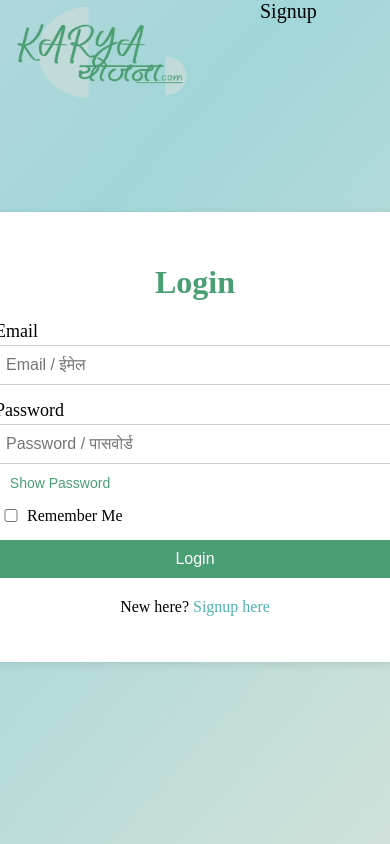
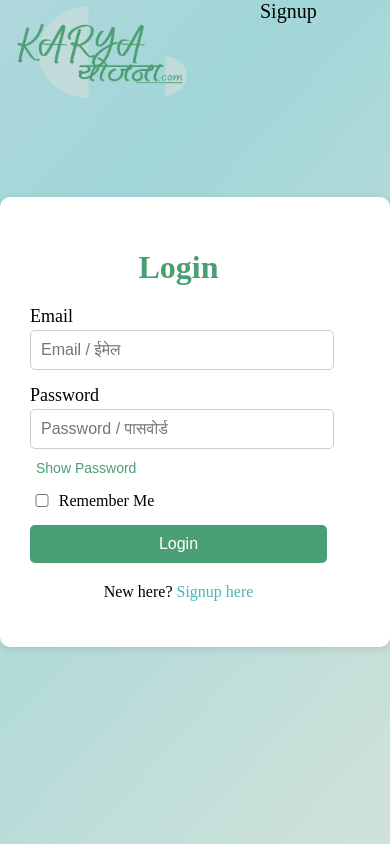
Before and after one commit to b-shhhh/KaryaYojana, a React (Vite) app in the folder karya-yojana/: page /login in a window 390 px wide. Shown: the top 844 px of the page. Built offline with nearby package versions, Linux system fonts and the light colour scheme.

Commit message:
Form validaiton, layout management, and ads

```diff
--- a/karya-yojana/src/css/EmployerLogin.css
+++ b/karya-yojana/src/css/EmployerLogin.css
@@ -1,18 +1,19 @@
-.login {
-    height: auto; /* Ensure the body takes the full height of the viewport */
-    margin: 0; /* Remove default margin */
+.emp-login {
+    height: auto;
+    margin: 0;
     background: linear-gradient(132deg, #f9dfec, #a1d6d8, #ffeddc);
-    background-size: 300% 300%; /* Increase the size of the background for animation */
-    animation: Gradient 15s ease-in-out infinite; /* Apply the animation */
+    background-size: 300% 300%;
+    animation: emp-Gradient 15s ease-in-out infinite;
 }
+
 @media (max-width: 480px) {
-    .Form-Box {
+    .emp-form-box {
         max-width: 90%;
         min-width: unset;
     }
 }
 
-@keyframes Gradient {
+@keyframes emp-Gradient {
     0% {
         background-position: 0% 50%;
     }
@@ -23,7 +24,8 @@
         background-position: 0% 50%;
     }
 }
-.login {
+
+.emp-login {
     display: flex;
     justify-content: center;
     align-items: center;
@@ -31,30 +33,30 @@
     background-color: #f4f4f4;
 }
 
-.Box {
+.emp-box {
     background: #fff;
     padding: 30px;
     border-radius: 10px;
     box-shadow: 0 2px 8px rgba(0, 0, 0, 0.1);
 }
 
-.Form-Box {
+.emp-form-box {
     max-width: 400px;
     min-width: 400px;
     width: 100%;
 }
 
-.form h1 {
+.emp-form h1 {
     text-align: center;
     margin-bottom: 20px;
-    color:#4a9e73;
+    color: #4a9e73;
 }
 
-.input-group {
+.emp-input-group {
     margin-bottom: 15px;
 }
 
-.input-group input {
+.emp-input-group input {
     width: 95%;
     padding: 10px;
     border: 1px solid #ccc;
@@ -62,7 +64,8 @@
     font-size: 16px;
     margin-top: 3px;
 }
-.input-group select{
+
+.emp-input-group select {
     width: 100%;
     padding: 10px;
     border: 1px solid #ccc;
@@ -70,49 +73,42 @@
     font-size: 16px;
     margin-top: 3px;
 }
-.input-group label{
+
+.emp-input-group label {
     font-size: 18px;
 }
-.remember-me-group {
+
+.emp-remember-me-group {
     display: flex;
     align-items: center;
-    gap: 0px; /* Minimal gap for natural spacing */
+    gap: 0px;
 }
 
-.remember-me-group input[type="checkbox"] {
-    width:8%;
-    margin: 0; /* Remove any extra margins */
-    padding: 0; /* Remove extra padding */
-
+.emp-remember-me-group input[type="checkbox"] {
+    width: 8%;
+    margin: 0;
+    padding: 0;
 }
 
-.remember-me-group label {
-    margin: 0; /* Ensure no extra margin */
-    font-size: 16px; /* Adjust text size if necessary */
+.emp-remember-me-group label {
+    margin: 0;
+    font-size: 16px;
 }
 
-
-.input-group button.show-password-btn {
+.emp-input-group .emp-show-password-btn {
     background: none;
     border: none;
-    color:#4a9e73;
+    color: #4a9e73;
     cursor: pointer;
     font-size: 14px;
     margin-top: 10px;
 }
-.remember-me-group input[type="checkbox"]:checked {
+
+.emp-remember-me-group input[type="checkbox"]:checked {
     accent-color: #4a9e73;
 }
 
-.remember-me-group input[type="checkbox"]:checked::after {
-    content: '✔'; /* Checkmark */
-    color: white;
-    font-size: 14px;
-    position: absolute;
-    top: 1px;
-    left: 4px;
-}
-.login-btn {
+.emp-login-btn {
     width: 100%;
     padding: 10px;
     background-color: #4a9e73;
@@ -123,27 +119,30 @@
     cursor: pointer;
 }
 
-.login-btn:hover {
+.emp-login-btn:hover {
     background: linear-gradient(132deg, #4fb3b5, #c5fd9a);
     color: #313131;
     font-weight: bold;
 }
-input:focus{
+
+.emp-input-group input:focus {
     background-color: #d1f1f3;
 }
-select:focus{
+
+.emp-input-group select:focus {
     background-color: #d1f1f3;
 }
-.signup-link {
+
+.emp-signup-link {
     text-align: center;
     margin-top: 20px;
 }
 
-.signup-link a {
+.emp-signup-link a {
     color: #4fb3b5;
     text-decoration: none;
 }
 
-.signup-link a:hover {
+.emp-signup-link a:hover {
     text-decoration: underline;
 }
--- a/karya-yojana/src/css/Login.css
+++ b/karya-yojana/src/css/Login.css
@@ -1,18 +1,16 @@
-.login {
+.login-container {
     height: auto; /* Ensure the body takes the full height of the viewport */
     margin: 0; /* Remove default margin */
     background: linear-gradient(132deg, #f9dfec, #a1d6d8, #ffeddc);
     background-size: 300% 300%; /* Increase the size of the background for animation */
-    animation: Gradient 15s ease-in-out infinite; /* Apply the animation */
-}
-@media (max-width: 480px) {
-    .Form-Box {
-        max-width: 90%;
-        min-width: unset;
-    }
+    animation: login-gradient 15s ease-in-out infinite; /* Apply the animation */
+    display: flex;
+    justify-content: center;
+    align-items: center;
+    height: 100vh;
 }
 
-@keyframes Gradient {
+@keyframes login-gradient {
     0% {
         background-position: 0% 50%;
     }
@@ -23,38 +21,32 @@
         background-position: 0% 50%;
     }
 }
-.login {
-    display: flex;
-    justify-content: center;
-    align-items: center;
-    height: 100vh;
-    background-color: #f4f4f4;
-}
 
-.Box {
+.login-box {
     background: #fff;
     padding: 30px;
     border-radius: 10px;
     box-shadow: 0 2px 8px rgba(0, 0, 0, 0.1);
 }
 
-.Form-Box {
+.login-form-box {
     max-width: 400px;
     min-width: 400px;
     width: 100%;
 }
 
-.form h1 {
+.login-form h1 {
     text-align: center;
     margin-bottom: 20px;
-    color:#4a9e73;
+    color: #4a9e73;
 }
 
-.input-group {
+.login-input-group {
     margin-bottom: 15px;
 }
 
-.input-group input {
+.login-input-group input,
+.login-input-group select {
     width: 95%;
     padding: 10px;
     border: 1px solid #ccc;
@@ -62,49 +54,33 @@
     font-size: 16px;
     margin-top: 3px;
 }
-.input-group select{
-    width: 100%;
-    padding: 10px;
-    border: 1px solid #ccc;
-    border-radius: 5px;
-    font-size: 16px;
-    margin-top: 3px;
-}
-.input-group label{
+
+.login-input-group label {
     font-size: 18px;
 }
-.remember-me-group {
+
+.login-remember-me-group {
     display: flex;
     align-items: center;
-    gap: 0px; /* Minimal gap for natural spacing */
+    gap: 5px; /* Minimal gap for natural spacing */
 }
 
-.remember-me-group input[type="checkbox"] {
-    width:8%;
+.login-remember-me-group input[type="checkbox"] {
+    width: 8%;
     margin: 0; /* Remove any extra margins */
     padding: 0; /* Remove extra padding */
-
 }
 
-.remember-me-group label {
+.login-remember-me-group label {
     margin: 0; /* Ensure no extra margin */
     font-size: 16px; /* Adjust text size if necessary */
 }
 
-
-.input-group button.show-password-btn {
-    background: none;
-    border: none;
-    color:#4a9e73;
-    cursor: pointer;
-    font-size: 14px;
-    margin-top: 10px;
-}
-.remember-me-group input[type="checkbox"]:checked {
+.login-remember-me-group input[type="checkbox"]:checked {
     accent-color: #4a9e73;
 }
 
-.remember-me-group input[type="checkbox"]:checked::after {
+.login-remember-me-group input[type="checkbox"]:checked::after {
     content: '✔'; /* Checkmark */
     color: white;
     font-size: 14px;
@@ -112,6 +88,16 @@
     top: 1px;
     left: 4px;
 }
+
+.login-input-group button.login-show-password-btn {
+    background: none;
+    border: none;
+    color: #4a9e73;
+    cursor: pointer;
+    font-size: 14px;
+    margin-top: 10px;
+}
+
 .login-btn {
     width: 100%;
     padding: 10px;
@@ -128,22 +114,29 @@
     color: #313131;
     font-weight: bold;
 }
-input:focus{
+
+input:focus,
+select:focus {
     background-color: #d1f1f3;
 }
-select:focus{
-    background-color: #d1f1f3;
-}
-.signup-link {
+
+.login-signup-link {
     text-align: center;
     margin-top: 20px;
 }
 
-.signup-link a {
+.login-signup-link a {
     color: #4fb3b5;
     text-decoration: none;
 }
 
-.signup-link a:hover {
+.login-signup-link a:hover {
     text-decoration: underline;
 }
+
+@media (max-width: 480px) {
+    .login-form-box {
+        max-width: 90%;
+        min-width: unset;
+    }
+}
--- a/karya-yojana/src/css/Signup.css
+++ b/karya-yojana/src/css/Signup.css
@@ -100,6 +100,8 @@
 .Form-Box {
     max-width: 490px;
     min-width: 400px;
+    min-width: 400px;
+    min-height: 500px;
     width: 100%;
 }
 
@@ -178,3 +180,6 @@ select:focus{
 .login-link a:hover {
     text-decoration: underline;
 }
+.error-message{
+    color: red;
+}
--- a/karya-yojana/src/public/Login.jsx
+++ b/karya-yojana/src/public/Login.jsx
@@ -6,22 +6,22 @@ function LoginApplicant() {
     const [passwordVisible, setPasswordVisible] = useState(false);
 
     const togglePasswordVisibility = () => {
-        setPasswordVisible(prevState => !prevState);
+        setPasswordVisible((prevState) => !prevState);
     };
 
     const handleSubmit = (e) => {
-        e.preventDefault(); // Prevent form from reloading the page
-        // Add your form submission logic here
+        e.preventDefault();
+        // Add logic for login here
     };
 
     return (
-        <div className="login">
-            <div className="Box">
-                <div className="Form-Box">
-                    <form className="form" onSubmit={handleSubmit}>
+        <div className="login-container">
+            <div className="login-box">
+                <div className="login-form-box">
+                    <form className="login-form" onSubmit={handleSubmit}>
                         <h1>Login</h1>
 
-                        <div className="input-group">
+                        <div className="login-input-group">
                             <label htmlFor="email">Email</label>
                             <input
                                 type="email"
@@ -33,7 +33,7 @@ function LoginApplicant() {
                             />
                         </div>
 
-                        <div className="input-group">
+                        <div className="login-input-group">
                             <label htmlFor="password">Password</label>
                             <input
                                 type={passwordVisible ? 'text' : 'password'}
@@ -46,27 +46,23 @@ function LoginApplicant() {
                             <button
                                 type="button"
                                 onClick={togglePasswordVisibility}
-                                className="show-password-btn"
+                                className="login-show-password-btn"
                                 aria-label="Toggle password visibility"
                             >
                                 {passwordVisible ? 'Hide' : 'Show'} Password
                             </button>
                         </div>
 
-                        <div className="input-group remember-me-group">
-                            <input
-                                type="checkbox"
-                                id="remember"
-                                name="remember"
-                            />
+                        <div className="login-input-group login-remember-me-group">
+                            <input type="checkbox" id="remember" name="remember" />
                             <label htmlFor="remember">Remember Me</label>
                         </div>
 
-                        <div className="input-group">
+                        <div className="login-input-group">
                             <button type="submit" className="login-btn">Login</button>
                         </div>
 
-                        <div className="signup-link">
+                        <div className="login-signup-link">
                             <p>New here? <Link to="/signup">Signup here</Link></p>
                         </div>
                     </form>
--- a/karya-yojana/src/public/Plans.jsx
+++ b/karya-yojana/src/public/Plans.jsx
@@ -3,10 +3,10 @@ import '../css/EmployerAuth.css'
 const Plans = () => {
     return(
         <>
-         <div className="about-right ">
-        <div className="aboutimage">
+         <div className="plans-emp ">
+        <div className="emp-image">
          <img
-        src="../assests/about.png"
+        src="../assests/plans.png"
         alt="About-Us"
         loading="lazy"
          />
@@ -18,4 +18,4 @@ const Plans = () => {
 
 }
 
-export default Plans;  //exporting the component
+export default Plans;
```
Also changed, not shown: karya-yojana/src/css/EmployerAuth.css (+17 -0 lines), karya-yojana/src/public/EmpLogin.jsx (+13 -13 lines), karya-yojana/public/assests/plans.png (added).
